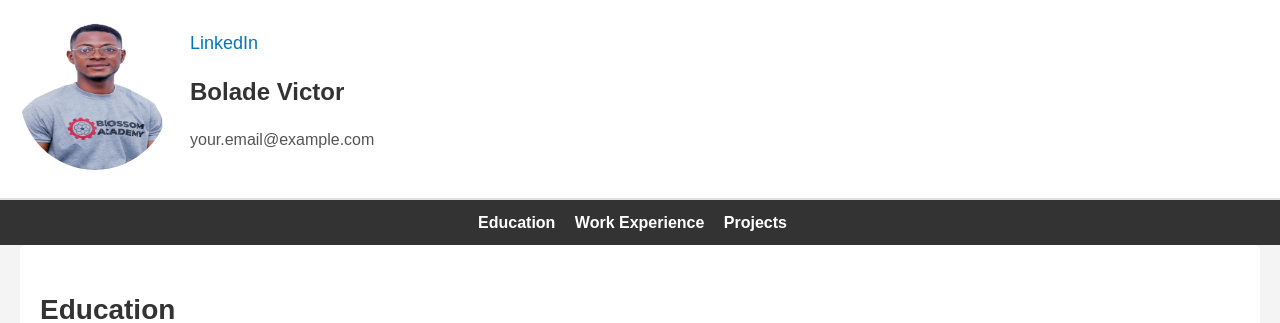
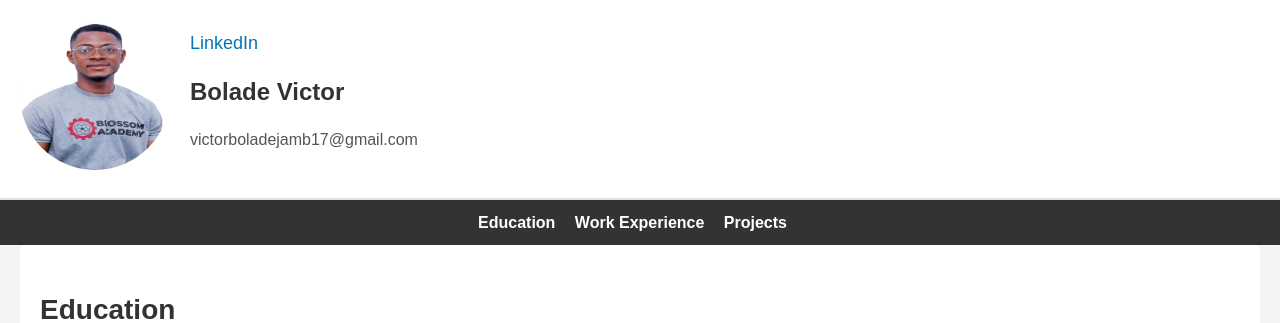
Before and after one commit to VictorAID/Portfolio_Website, a Jekyll site: the page built from README.md, in a window 1280 px wide. Shown: the top 323 px of the page. Built offline with Jekyll 4.4.1, drawn with Linux system fonts in a browser that asks for light colours; our own code applies the rules of GitHub Pages for plain Markdown files; a script that is not in the unit is left out.

Commit message:
Update default.html

```diff
--- a/_layouts/default.html
+++ b/_layouts/default.html
@@ -10,9 +10,9 @@
       <img src="{{ site.baseurl }}{{ site.logo }}" alt="Site Logo">
     </div>
     <div class="profile-info">
-      <a href="https://www.linkedin.com/in/your-linkedin-profile" class="profile-link">LinkedIn</a>
+      <a href="https://www.linkedin.com/in/bolade-victor/" class="profile-link">LinkedIn</a>
       <h1 class="profile-name">{{ site.title }}</h1>
-      <p class="profile-email">your.email@example.com</p>
+      <p class="profile-email">victorboladejamb17@gmail.com</p>
     </div>
   </header>
 
@@ -108,6 +108,6 @@
     {% include footer.html %}
   </footer>
 
-  <script src="{{ site.baseurl }}/assets/js/custom.js"></script>
+  <script src="{{ site.baseurl }}/assets/custom.js"></script>
 </body>
 </html>
```
